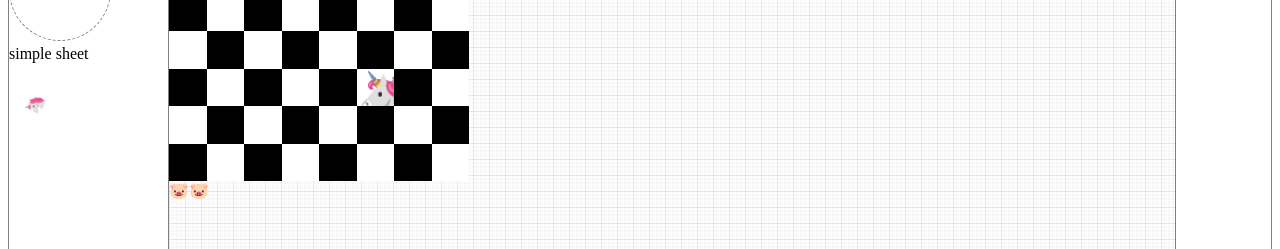
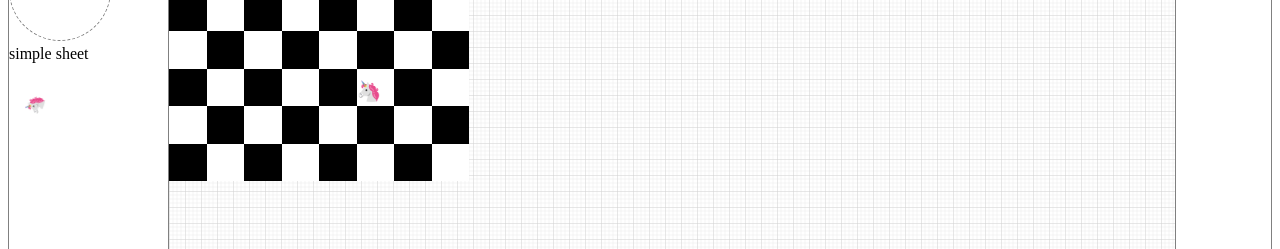
Before and after one commit to noberk/pagegen, a React (Create React App) app: page / in a window 1280 px wide. Shown: the part 233-482 px from the top of the page. Built offline with nearby package versions, Linux system fonts and the light colour scheme.

Commit message:
remove pig

```diff
--- a/src/contexts/DrawBoard.tsx
+++ b/src/contexts/DrawBoard.tsx
@@ -26,14 +26,14 @@ export function useDrawBoardContext() {
 
 export function DrawBoardContextProvider({ children }) {
   const [state, setState] = useState<DrawBoardContextProps>({
-    componentsTree: [<span>🐷</span>, <span>🐷</span>],
+    componentsTree: [],
   })
 
   function push(node: React.ReactNode) {
     let newArr = [...state.componentsTree]
     newArr.push(node)
-    state.componentsTree= newArr
-    setState({...state})
+    state.componentsTree = newArr
+    setState({ ...state })
   }
 
   return (
--- a/src/pages/ChessPage.tsx
+++ b/src/pages/ChessPage.tsx
@@ -11,10 +11,7 @@ function Knight() {
     }),
   })
   return (
-    <span
-      ref={drag}
-      style={{ fontSize: '3rem', opacity: isDragging ? 0.5 : 1 }}
-    >
+    <span ref={drag} style={{ fontSize: 20, opacity: isDragging ? 0.5 : 1 }}>
       🦄
     </span>
   )
@@ -23,12 +20,16 @@ function Knight() {
 function Square({ black, children }) {
   const [reactNode, setReactNode] = useState<any>(null)
   const [{ isOver, didDrop }, drop] = useDrop({
-    accept: [DragComponentItemType.Emoji, DragComponentItemType.Input, DragComponentItemType.Button],
+    accept: [
+      DragComponentItemType.Emoji,
+      DragComponentItemType.Input,
+      DragComponentItemType.Button,
+    ],
     drop: (item, monitor) => {
       console.log(item)
 
       if (item.type === DragComponentItemType.Emoji) {
-        setReactNode('🐷')
+        setReactNode('🍖')
         return
       }
       if (item.type === DragComponentItemType.Input) {
```
